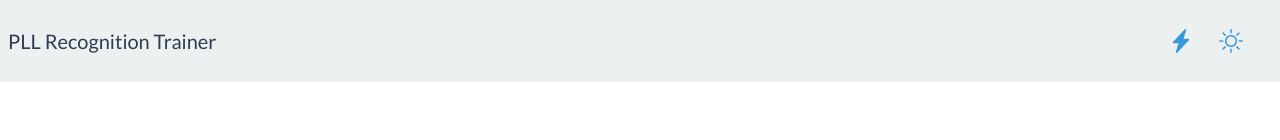
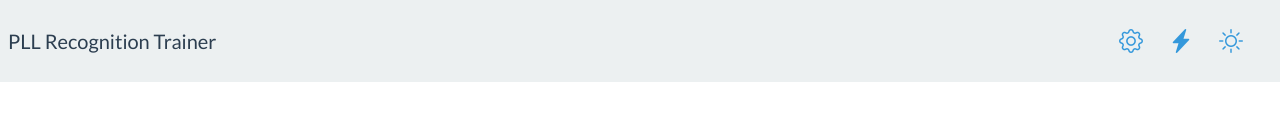
Before and after one commit to Roman-/pll_recognition_trainer, a Vue app: page / in a window 1280 px wide. Shown: the top 140 px of the page. Built offline with nearby package versions, Linux system fonts and the light colour scheme.

Commit message:
Update NavBar logic to improve settings and trainer button visibility conditions

```diff
--- a/src/components/nav/NavBar.vue
+++ b/src/components/nav/NavBar.vue
@@ -45,7 +45,7 @@ const resultsCount = computed(() => session.store.results.length)
           <i class="bi-list-ol font-bigger"/>
           <span class="badge bg-secondary align-top">{{ resultsCount }}</span>
         </button>
-        <button v-if="isTrainer"
+        <button v-if="!isSettings"
             class="btn btn-link text-info"
             @click="router.push('/settings')"
             title="Settings"
@@ -53,7 +53,7 @@ const resultsCount = computed(() => session.store.results.length)
         >
           <i class="bi-gear font-bigger"/>
         </button>
-        <button v-else
+        <button v-if="!isTrainer"
             class="btn btn-link text-info"
             @click="router.push('/trainer')"
             title="Start Training"
```
